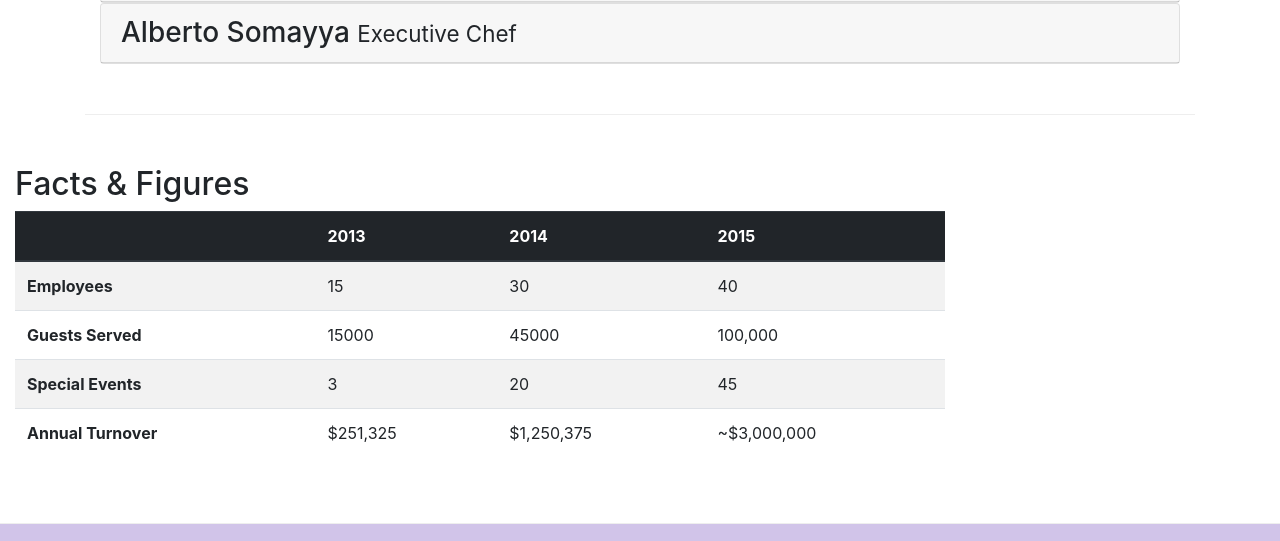
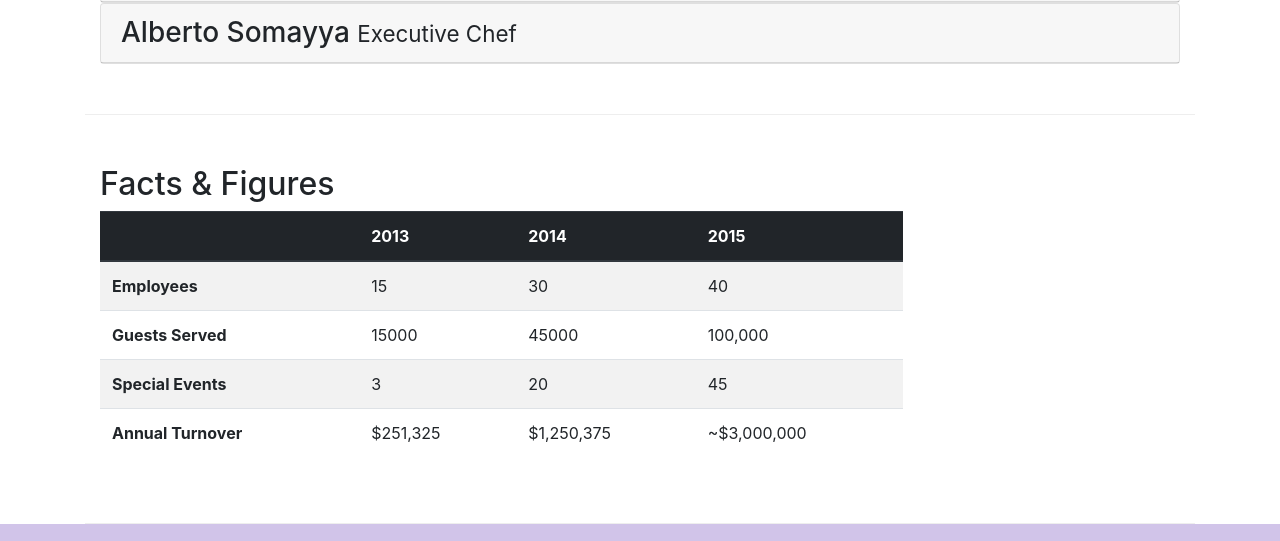
Before and after one commit to Douglas254/Bootstrap, a website: page aboutus.html in a window 1280 px wide. Shown: the part 1399-1940 px from the top of the page. Drawn offline with nearby package versions, Linux system fonts and the light colour scheme; files that its build step writes are made by us from their sources.

Commit message:
aligned table container div to centre

```diff
--- a/aboutus.html
+++ b/aboutus.html
@@ -162,9 +162,8 @@
                         </div>
                     </div>
                 </div>
-            </div>
 
-            <div class="row row-content">
+                <div class="row row-content align-items-center">
                     <div class="col-12 col-sm-9">
                         <h2>Facts &amp; Figures</h2>
                         <div class="table-responsive">
```
Lines whose indentation alone changed are shown as unchanged.
